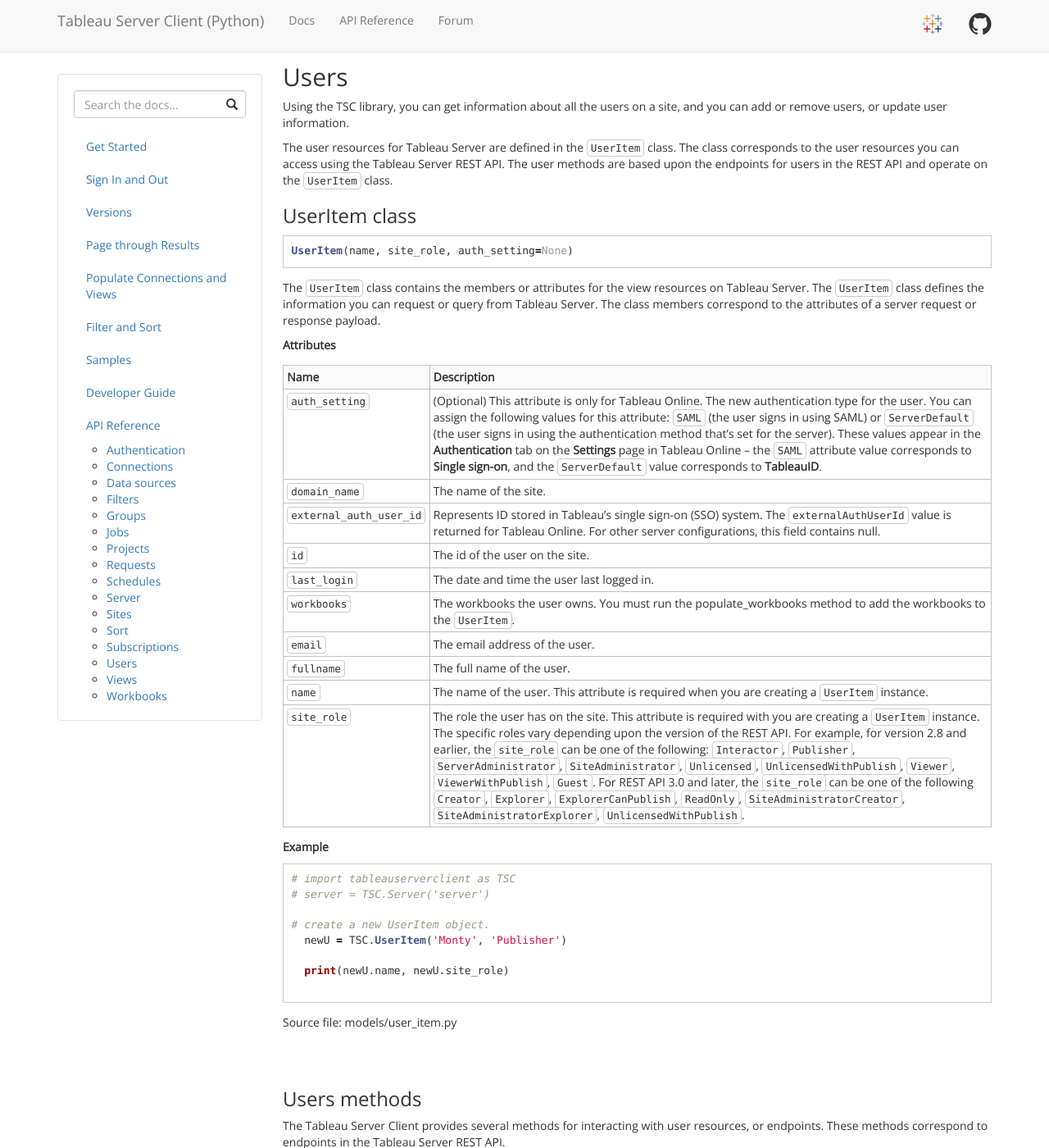
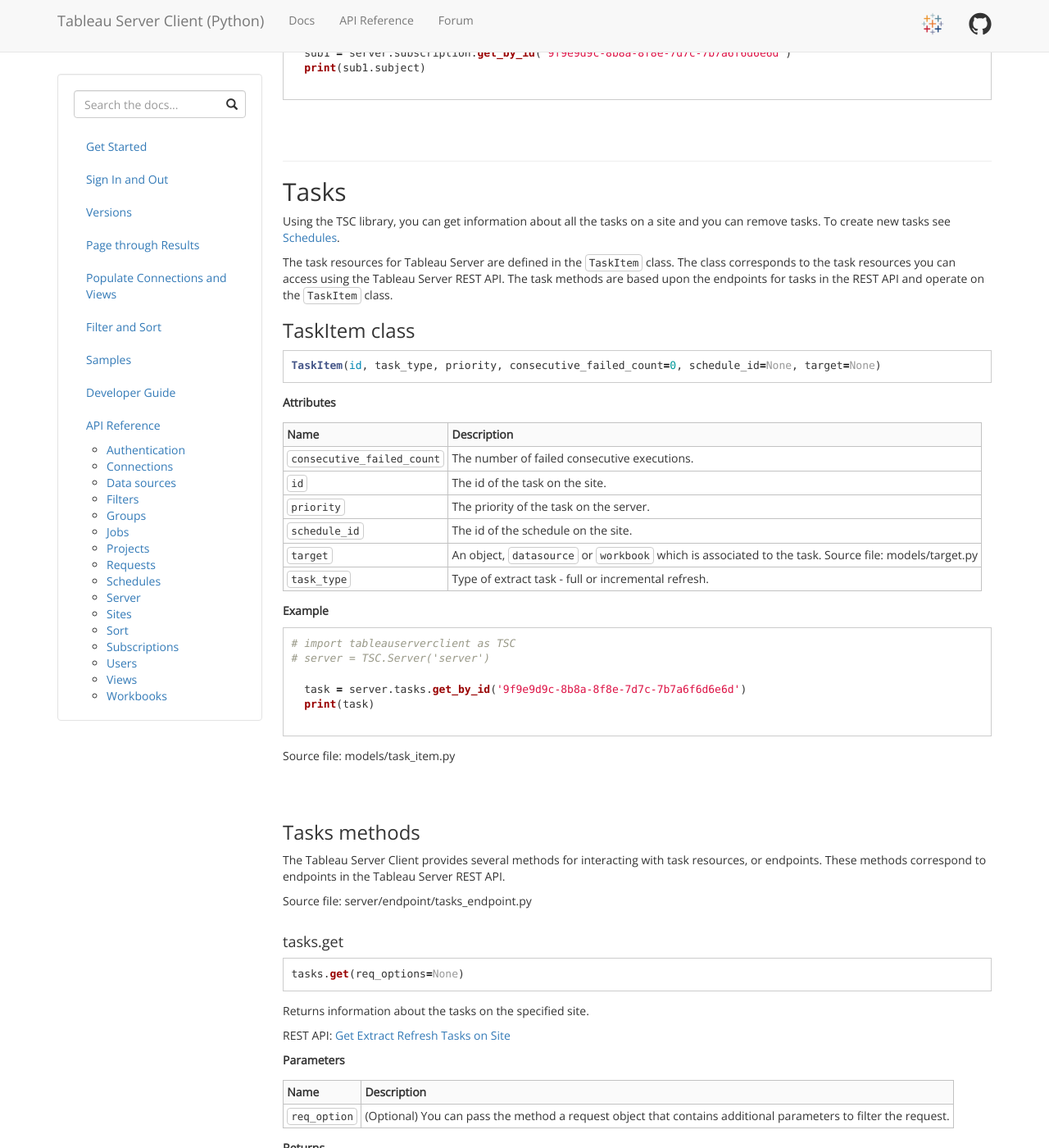
Before and after one commit to tableau/server-client-python, a Jekyll site: the page built from docs/api-ref.md, in a window 1280 px wide and 1400 px high, scrolled down 48513 px. Shown: the whole window at 82% size. Built offline with Jekyll 4.4.1, drawn with Linux system fonts in a browser that asks for light colours; some of the changed text lies outside the part shown.

Commit message:
Added tasks sections to api-ref.md

````diff
--- a/docs/api-ref.md
+++ b/docs/api-ref.md
@@ -2711,6 +2711,215 @@
 
 ---
 
+## Tasks
+
+Using the TSC library, you can get information about all the tasks on a site and you can remove tasks. To create new tasks see [Schedules](#schedules).
+
+The task resources for Tableau Server are defined in the `TaskItem` class. The class corresponds to the task resources you can access using the Tableau Server REST API. The task methods are based upon the endpoints for tasks in the REST API and operate on the `TaskItem` class.
+
+### TaskItem class
+
+```py
+TaskItem(id, task_type, priority, consecutive_failed_count=0, schedule_id=None, target=None)
+```
+
+**Attributes**
+
+Name | Description
+:--- | :---
+`consecutive_failed_count` | The number of failed consecutive executions.
+`id` |   The id of the task on the site.
+`priority` | The priority of the task on the server.
+`schedule_id` | The id of the schedule on the site.
+`target` | An object, `datasource` or `workbook` which is associated to the task. Source file: models/target.py
+`task_type` | Type of extract task - full or incremental refresh.
+
+
+**Example**
+
+```py
+# import tableauserverclient as TSC
+# server = TSC.Server('server')
+
+  task = server.tasks.get_by_id('9f9e9d9c-8b8a-8f8e-7d7c-7b7a6f6d6e6d')
+  print(task)
+
+```
+
+Source file: models/task_item.py
+
+<br>
+<br>
+
+
+###  Tasks methods
+
+The Tableau Server Client provides several methods for interacting with task resources, or endpoints. These methods correspond to endpoints in the Tableau Server REST API.
+
+Source file: server/endpoint/tasks_endpoint.py
+<br>
+<br>
+
+#### tasks.get
+
+```py
+tasks.get(req_options=None)
+```
+
+Returns information about the tasks on the specified site.
+
+REST API: [Get Extract Refresh Tasks on Site](https://help.tableau.com/current/api/rest_api/en-us/REST/rest_api_ref.htm#get_extract_refresh_tasks){:target="_blank"}
+
+
+**Parameters**
+
+Name   |  Description
+ :--- | : ---
+`req_option` |  (Optional) You can pass the method a request object that contains additional parameters to filter the request.
+
+
+**Returns**
+
+Returns a list of `TaskItem` objects and a `PaginationItem` object.  Use these values to iterate through the results.
+
+
+**Example**
+
+
+```py
+import tableauserverclient as TSC
+tableau_auth = TSC.TableauAuth('USERNAME', 'PASSWORD')
+server = TSC.Server('https://SERVERURL')
+
+with server.auth.sign_in(tableau_auth):
+    all_tasks, pagination_item = server.tasks.get()
+    print("\nThere are {} tasks on site: ".format(pagination_item.total_available))
+    print([task.id for task in all_tasks])
+```
+
+<br>
+<br>
+
+#### tasks.get_by_id
+
+
+```py
+tasks.get_by_id(task_id)
+```
+
+Returns information about the specified task.
+
+REST API: [Query Extract Refresh Task On Site](https://help.tableau.com/current/api/rest_api/en-us/REST/rest_api_ref.htm#get_extract_refresh_task){:target="_blank"}
+
+
+**Parameters**
+
+Name   |  Description
+ :--- | : ---
+`task_id`  |  The `task_id` specifies the task to query.
+
+
+**Exceptions**
+
+Error   |  Description
+ :--- | : ---
+`Task ID undefined.`  |  Raises an exception if a valid `task_id` is not provided.
+
+
+**Returns**
+
+The `TaskItem`.  See [TaskItem class](#taskitem-class)
+
+
+**Example**
+
+```py
+  task1 = server.tasks.get_by_id('9f9e9d9c-8b8a-8f8e-7d7c-7b7a6f6d6e6d')
+  print(task1.task_type)
+
+```
+
+<br>
+<br>
+
+#### tasks.run
+
+
+```py
+tasks.run(task_item)
+```
+
+Runs the specified extract refresh task.
+
+To run a extract refresh task you need to first lookup the task `task_item` (`TaskItem` class).
+
+REST API: [Run Extract Refresh Task](https://help.tableau.com/current/api/rest_api/en-us/REST/rest_api_ref.htm#run_extract_refresh_task){:target="_blank"}
+
+
+**Parameters**
+
+Name   |  Description
+ :--- | : ---
+`task_item` |  You can pass the method a task object.
+
+
+**Returns**
+
+Returns the REST API response.
+
+**Example**
+
+```py
+# import tableauserverclient as TSC
+# server = TSC.Server('server')
+# login, etc.
+
+  task = server.tasks.get_by_id('9f9e9d9c-8b8a-8f8e-7d7c-7b7a6f6d6e6d')
+  server.tasks.run(task)
+
+```
+
+<br>
+<br>
+
+#### tasks.delete
+
+
+```py
+tasks.delete(task_id)
+```
+
+Deletes an extract refresh task.
+
+REST API: [Run Extract Refresh Task](https://help.tableau.com/current/api/rest_api/en-us/REST/rest_api_ref_jobstasksschedules.htm#delete_workbook){:target="_blank"}
+
+**Parameters**
+
+Name   |  Description
+ :--- | : ---
+`task_id`  |  The `task_id` specifies the task to delete.
+
+
+**Exceptions**
+
+Error   |  Description
+ :--- | : ---
+`Task ID undefined.`  |  Raises an exception if a valid `task_id` is not provided.
+
+
+**Example**
+
+```py
+  server.tasks.delete('9f9e9d9c-8b8a-8f8e-7d7c-7b7a6f6d6e6d')
+
+```
+
+<br>
+<br>
+
+
+---
+
 ## Users
 
 Using the TSC library, you can get information about all the users on a site, and you can add or remove users, or update user information.
````
